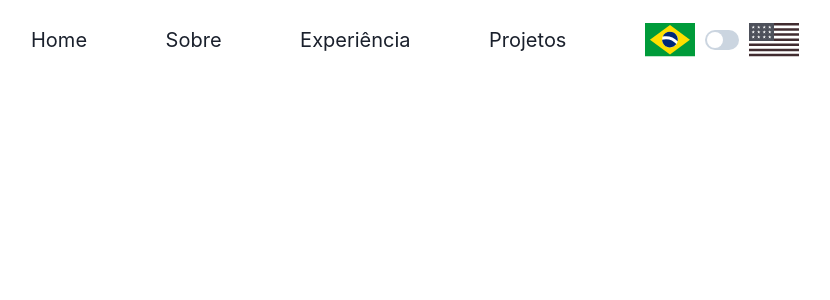
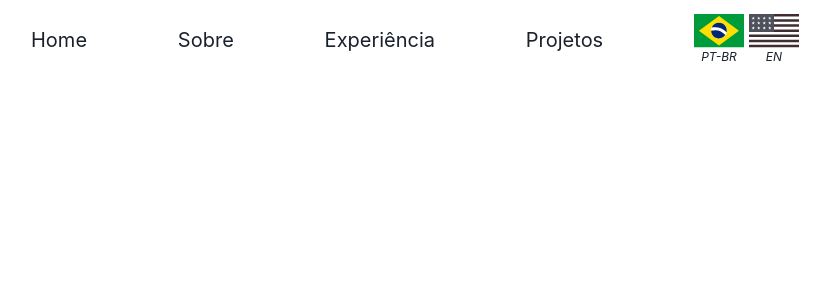
Before and after one commit to andreramosdovale/portifolio, a Next.js app: page / in a window 1280 px wide. Shown: the top 300 px of the page, without its empty margins (225-1055 px from the left). Built offline with nearby package versions, Linux system fonts and the light colour scheme.

Commit message:
feat: create action to change language

```diff
--- a/src/components/Header/content.data.ts
+++ b/src/components/Header/content.data.ts
@@ -1,4 +1,4 @@
-interface IContent {
+export interface IContent {
   home: string;
   about: string;
   experience: string;
--- a/src/components/Header/index.tsx
+++ b/src/components/Header/index.tsx
@@ -1,14 +1,31 @@
 import NextLink from "next/link";
-import { Flex, Text, Switch, Link, Box } from "@chakra-ui/react";
-import { ptBr, en } from "./content.data";
+import { Flex, Text, Link, Box, Center } from "@chakra-ui/react";
+import { ptBr, en, IContent } from "./content.data";
 import { US, BR } from "country-flag-icons/react/3x2";
+import { useState } from "react";
 
 interface IHeader {
   path: string;
 }
 
 const Header = ({ path }: IHeader) => {
-  const content = ptBr;
+  const [content, setContent] = useState<IContent>(ptBr);
+  const [currentLang, setCurrentLang] = useState<"ptBr" | "en">("ptBr");
+
+  const changeFilterFlag = (lang: string): boolean => {
+    if (currentLang === lang) {
+      return true;
+    }
+
+    return false;
+  };
+
+  const changeLang = (lang: "ptBr" | "en") => {
+    const contentType = lang === "ptBr" ? ptBr : en;
+
+    setContent(contentType);
+    setCurrentLang(lang);
+  };
 
   return (
     <>
@@ -97,19 +114,25 @@ const Header = ({ path }: IHeader) => {
               }}
               height="100%"
               marginRight={{
-                xl: "10px",
-                md: "10px",
-                sm: "10px",
+                xl: "5px",
+                md: "5px",
+                sm: "5px",
                 xs: "1px",
                 xxs: "1px",
               }}
+              cursor="pointer"
+              onClick={() => changeLang("ptBr")}
             >
-              <BR title="Brazil" />
+              <BR
+                title="Português"
+                filter={changeFilterFlag("ptBr") ? "" : "grayscale(90%)"}
+              />
+              <Center>
+                <Text fontSize="xs">
+                  <i>PT-BR</i>
+                </Text>
+              </Center>
             </Box>
-            <Switch
-              size={{ xl: "md", md: "sm", sm: "sm", xs: "sm", xxs: "sm" }}
-              alignSelf="center"
-            />
             <Box
               width={{
                 xl: "50px",
@@ -119,15 +142,18 @@ const Header = ({ path }: IHeader) => {
                 xxs: "25px",
               }}
               height="100%"
-              marginLeft={{
-                xl: "10px",
-                md: "10px",
-                sm: "10px",
-                xs: "1px",
-                xxs: "1px",
-              }}
+              cursor="pointer"
+              onClick={() => changeLang("en")}
             >
-              <US title="United States" filter="grayscale(90%)" />
+              <US
+                title="English"
+                filter={changeFilterFlag("en") ? "" : "grayscale(90%)"}
+              />
+              <Center>
+                <Text fontSize="xs">
+                  <i>EN</i>
+                </Text>
+              </Center>
             </Box>
           </Flex>
         </Flex>
--- a/src/styles/globals.css
+++ b/src/styles/globals.css
@@ -1,5 +1,4 @@
 * {
-  box-sizing: border-box;
   padding: 0;
   margin: 0;
 }
```
